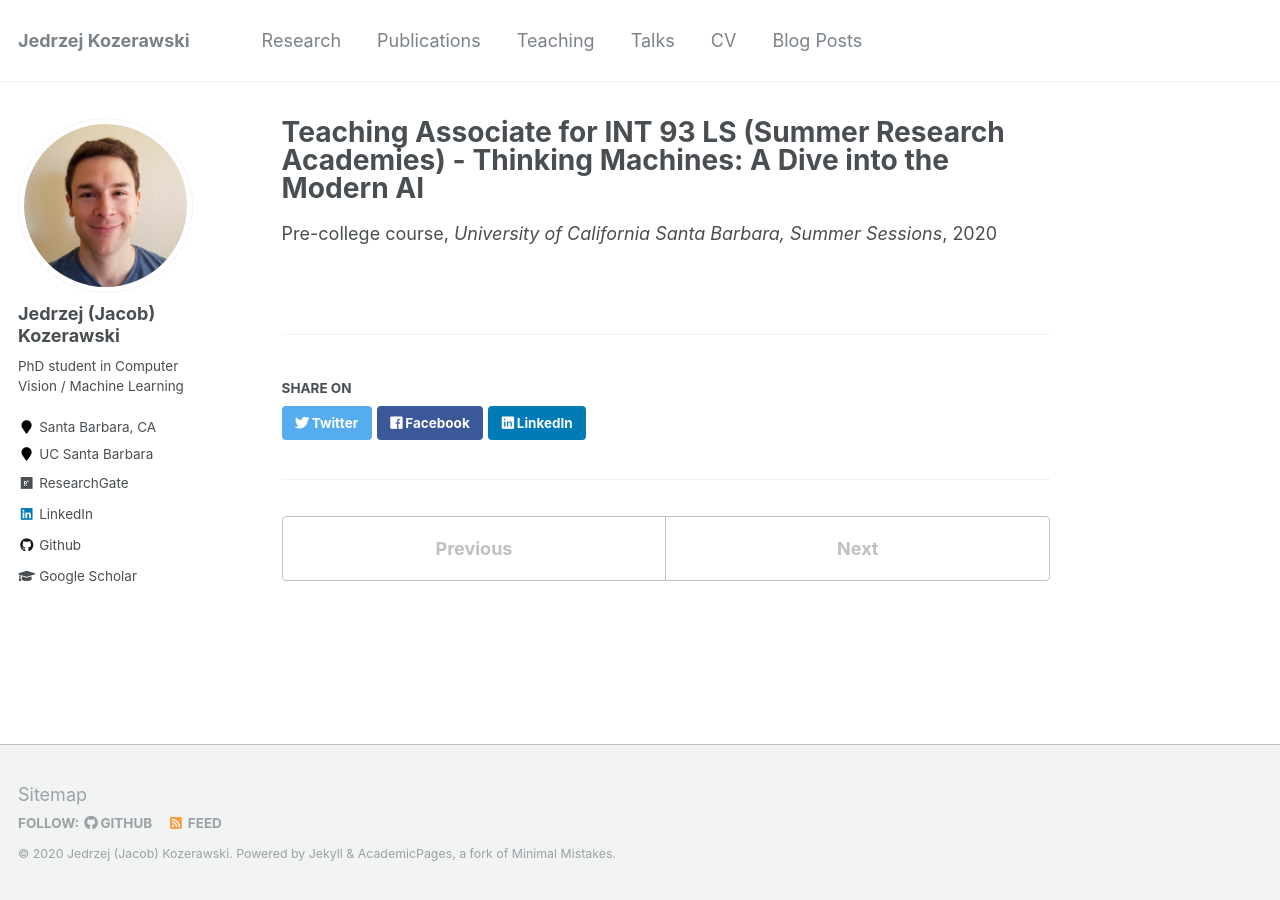
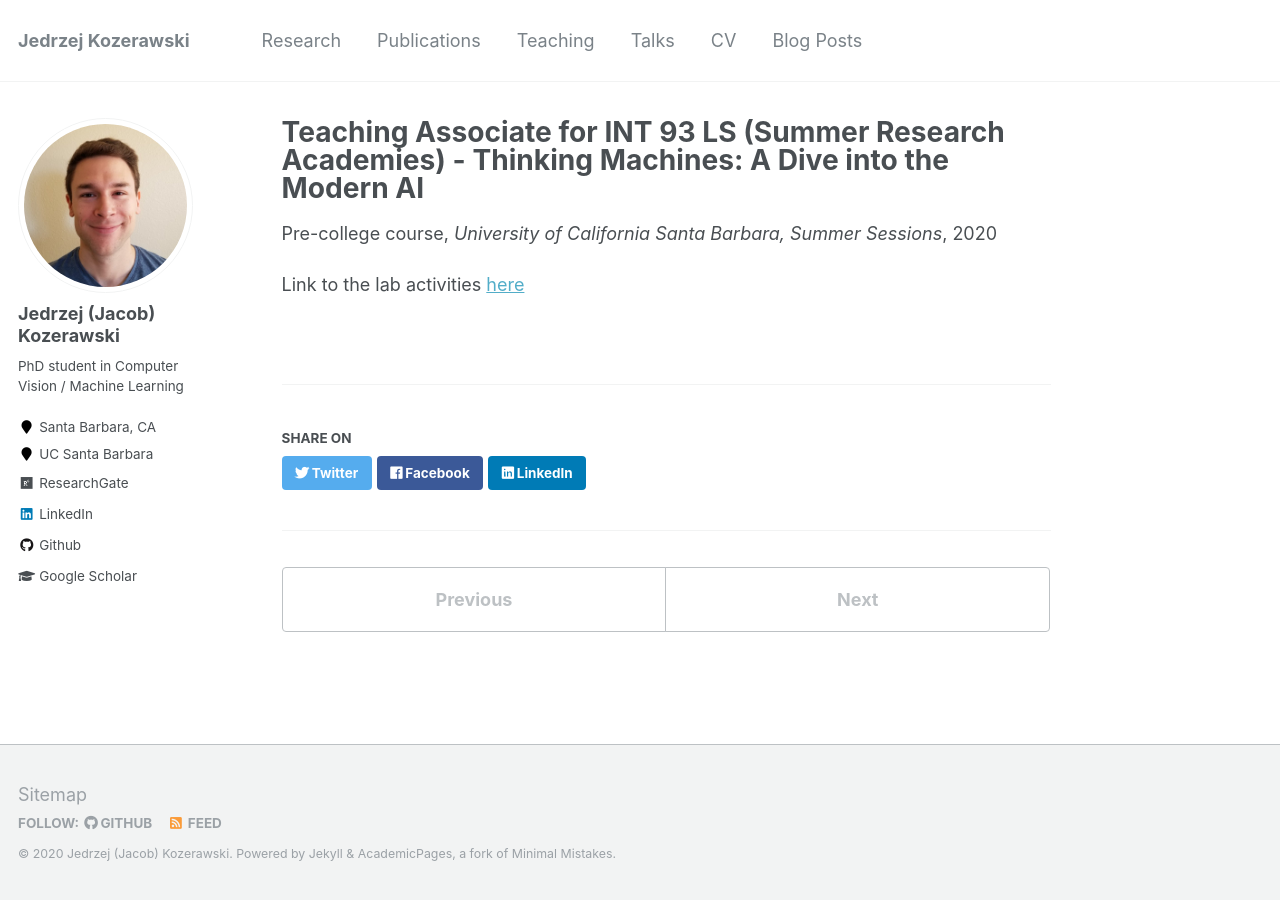
Before and after one commit to JKozerawski/jkozerawski.github.io, a Jekyll site: the page built from _teaching/2020-summer-int93ls.md, in a window 1280 px wide. Built offline with Jekyll 4.4.1, drawn with Linux system fonts in a browser that asks for light colours.

Commit message:
Added link to SRA labs

```diff
--- a/_teaching/2020-summer-int93ls.md
+++ b/_teaching/2020-summer-int93ls.md
@@ -7,3 +7,5 @@ venue: "University of California Santa Barbara, Summer Sessions"
 date: 2020-06-22
 location: "Santa Barbara, United States"
 ---
+
+Link to the lab activities [here](https://github.com/JKozerawski/SRA-2020)
```
